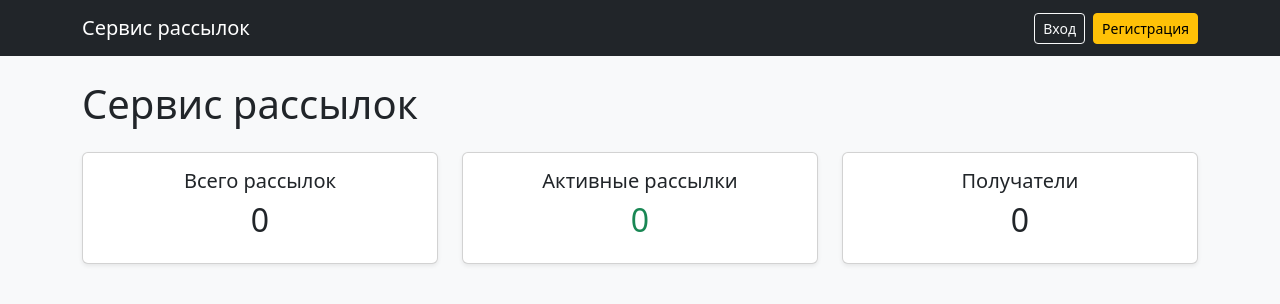
After one commit to Ekaterina649/kurs_work_newsletter_manager, a Django app: page / in a window 1280 px wide. The commit adds this page. Shown: the top 304 px of the page. Run offline with Django 5.2, Linux system fonts and the light colour scheme; data that the repository does not hold is empty.

Commit message:
add page home and views, urls

```diff
--- a/config/urls.py
+++ b/config/urls.py
@@ -20,10 +20,14 @@ from django.urls import path, include
 from config import settings
 from django.conf.urls.static import static
 
+from mailings.views import HomeView
+
 urlpatterns = [
     path("admin/", admin.site.urls),
-    path("", include('mailings.urls')),
+    path("mailings/", include('mailings.urls')),
     path("users/", include('users.urls')),
+    path("", HomeView.as_view(), name="home"),
+
 
 ]
 if settings.DEBUG:
--- a/mailings/templates/mailings/base.html
+++ b/mailings/templates/mailings/base.html
@@ -11,7 +11,7 @@
 
 <nav class="navbar navbar-expand-lg navbar-dark bg-dark">
     <div class="container">
-        <a class="navbar-brand" href="/">Сервис рассылок</a>
+        <a class="navbar-brand" href="{% url 'home' %}">Сервис рассылок</a>
 
         <button class="navbar-toggler" type="button" data-bs-toggle="collapse" data-bs-target="#navbarNav"
                 aria-controls="navbarNav" aria-expanded="false" aria-label="Toggle navigation">
@@ -31,7 +31,7 @@
                         <a class="nav-link" href="{% url 'mailings:mailing_list' %}">Рассылки</a>
                     </li>
                     <li class="nav-item">
-                        <a class="nav-link" href="/">Попытки рассылок</a>
+                        <a class="nav-link" href="{% url 'mailings:attempt_list' %}">Попытки рассылок</a>
                     </li>
                 {% endif %}
             </ul>
--- /dev/null
+++ b/mailings/templates/mailings/home.html
@@ -0,0 +1,36 @@
+{% extends "mailings/base.html" %}
+
+{% block title %}Главная{% endblock %}
+
+{% block content %}
+<h1 class="mb-4">Сервис рассылок</h1>
+
+<div class="row">
+    <div class="col-md-4">
+        <div class="card shadow-sm">
+            <div class="card-body text-center">
+                <h5>Всего рассылок</h5>
+                <h2>{{ total_mailings }}</h2>
+            </div>
+        </div>
+    </div>
+
+    <div class="col-md-4">
+        <div class="card shadow-sm">
+            <div class="card-body text-center">
+                <h5>Активные рассылки</h5>
+                <h2 class="text-success">{{ active_mailings }}</h2>
+            </div>
+        </div>
+    </div>
+
+    <div class="col-md-4">
+        <div class="card shadow-sm">
+            <div class="card-body text-center">
+                <h5>Получатели</h5>
+                <h2>{{ total_clients }}</h2>
+            </div>
+        </div>
+    </div>
+</div>
+{% endblock %}
--- a/mailings/urls.py
+++ b/mailings/urls.py
@@ -21,10 +21,10 @@ urlpatterns = [
     path('clients/<int:pk>/delete/', ClientDeleteView.as_view(), name='client_delete'),
 
     # Рассылки
-    path('mailings/', MailingListView.as_view(), name='mailing_list'),
-    path('mailings/create/', MailingCreateView.as_view(), name='mailing_create'),
-    path('mailings/<int:pk>/update/', MailingUpdateView.as_view(), name='mailing_update'),
-    path('mailings/<int:pk>/delete/', MailingDeleteView.as_view(), name='mailing_delete'),
+    path('', MailingListView.as_view(), name='mailing_list'),
+    path('create/', MailingCreateView.as_view(), name='mailing_create'),
+    path('<int:pk>/update/', MailingUpdateView.as_view(), name='mailing_update'),
+    path('<int:pk>/delete/', MailingDeleteView.as_view(), name='mailing_delete'),
 
     path('attempts/', AttemptListView.as_view(), name='attempt_list'),
 ]
--- a/mailings/views.py
+++ b/mailings/views.py
@@ -1,6 +1,9 @@
 from django.contrib.auth.mixins import LoginRequiredMixin, PermissionRequiredMixin
+from django.core.cache import cache
 from django.urls import reverse_lazy
-from django.views.generic import ListView, CreateView, UpdateView, DeleteView
+from django.utils import timezone
+from django.utils.timezone import now
+from django.views.generic import ListView, CreateView, UpdateView, DeleteView, TemplateView
 
 from mailings.forms import MailingForm, ClientForm, MessageForm
 from mailings.models import Message, Client, Mailing, Attempt
@@ -78,3 +81,20 @@ class AttemptListView(LoginRequiredMixin, ListView):
     model = Attempt
     template_name = 'mailings/attempt_list.html'
     context_object_name = 'attempts'
+
+class HomeView(TemplateView):
+    template_name = 'mailings/home.html'
+
+    def get_context_data(self, **kwargs):
+        context = super().get_context_data(**kwargs)
+
+        now = timezone.now()
+
+        context['total_mailings'] = Mailing.objects.count()
+        context['active_mailings'] = Mailing.objects.filter(
+            start_time__lte=now,
+            end_time__gte=now,
+        ).count()
+        context['total_clients'] = Client.objects.count()
+
+        return context
```
